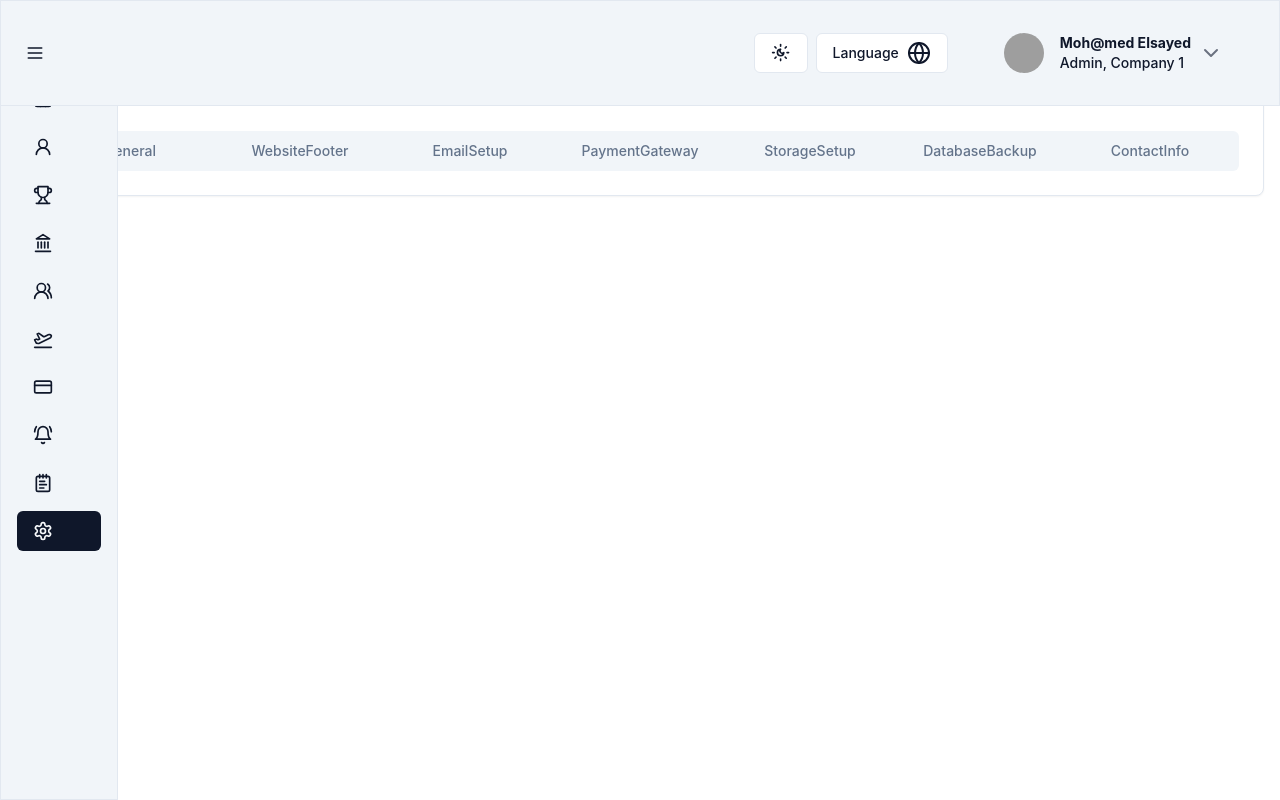
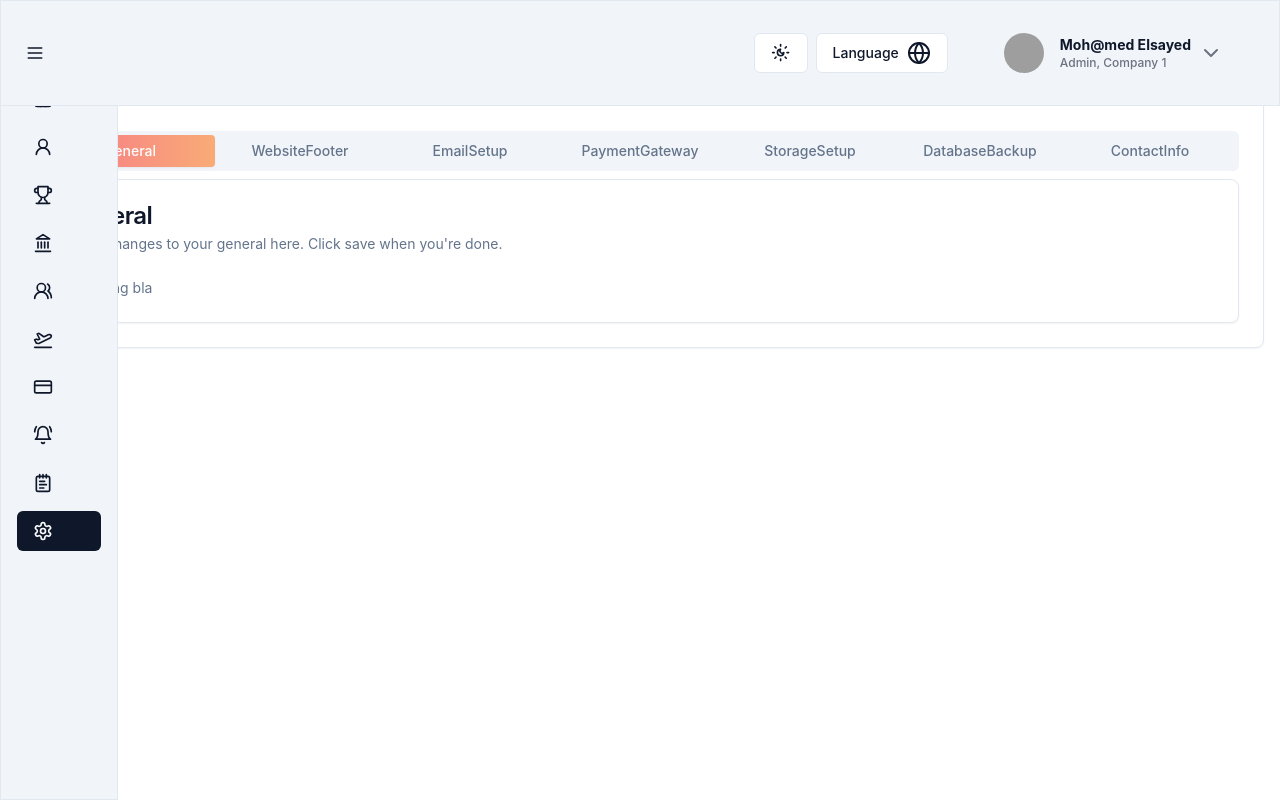
Before and after one commit to mohamed-abdullah1/hr-system, a React (Vite) app: page /settings in a window 1280 px wide. Built offline with nearby package versions, Linux system fonts and the light colour scheme; grey boxes are pictures that could not be loaded.

Commit message:
last updates 🌗

```diff
--- a/src/components/Topbar.tsx
+++ b/src/components/Topbar.tsx
@@ -128,7 +128,9 @@ const Topbar = () => {
                   <p className="text-sm lg:text-sm font-bold">
                     Moh@med Elsayed
                   </p>
-                  <p className="text-sm lg:text-sm ">Admin, Company 1</p>
+                  <p className="text-xs lg:text-xs text-gray-500">
+                    Admin, Company 1
+                  </p>
                 </div>
                 <ChevronDown className="text-gray-500" />
               </Button>
--- a/src/pages/Employee/data-table.tsx
+++ b/src/pages/Employee/data-table.tsx
@@ -23,6 +23,11 @@ import { Input } from "@/components/ui/input";
 import { Search } from "lucide-react";
 import { Button } from "@/components/ui/button";
 import { useNavigate } from "react-router-dom";
+import {
+  Popover,
+  PopoverContent,
+  PopoverTrigger,
+} from "@/components/ui/popover";
 
 interface DataTableProps<TData, TValue> {
   columns: ColumnDef<TData, TValue>[];
@@ -81,12 +86,29 @@ export function DataTable<TData, TValue>({
           >
             Add new employee
           </Button>
+          <Popover>
+            <PopoverTrigger asChild>
               <Button
                 className="mb-4 lg:mb-0 w-full lg:w-fit"
                 variant={"destructive"}
               >
                 Delete Selected Rows
               </Button>
+            </PopoverTrigger>
+            <PopoverContent className="w-80">
+              <div className="grid gap-4">
+                <div className="space-y-2">
+                  <h4 className="font-medium text-md  leading-none">
+                    Are you sure to delete these rows?
+                  </h4>
+                </div>
+                <div className="flex justify-end gap-4">
+                  <Button variant={"outline"}>Cancel</Button>
+                  <Button variant={"destructive"}>Delete</Button>
+                </div>
+              </div>
+            </PopoverContent>
+          </Popover>
         </div>
       </div>
       <div className="rounded-md border">
--- a/src/pages/Settings.page.tsx
+++ b/src/pages/Settings.page.tsx
@@ -16,7 +16,7 @@ const Settings = () => {
           <CardDescription>show all settings</CardDescription>
         </CardHeader>
         <CardContent>
-          <Tabs defaultValue="account" className="w-full min-h-10">
+          <Tabs defaultValue="general" className="w-full min-h-10">
             <TabsList className=" h-28   w-full overflow-scroll flex flex-wrap lg:grid lg:h-fit lg:grid-cols-7 ">
               <TabsTrigger value="general">General</TabsTrigger>
               <TabsTrigger value="websiteFooter">WebsiteFooter</TabsTrigger>
```
Also changed, not shown: src/routes/index.tsx (+7 -7 lines). Lines whose indentation alone changed are shown as unchanged.
